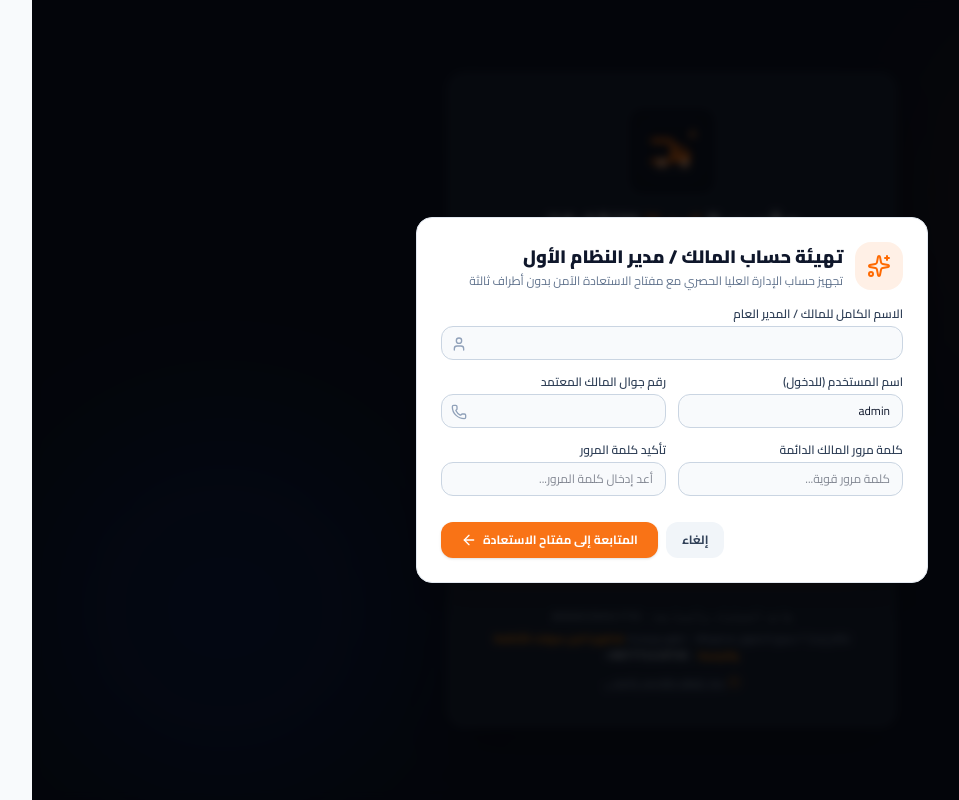
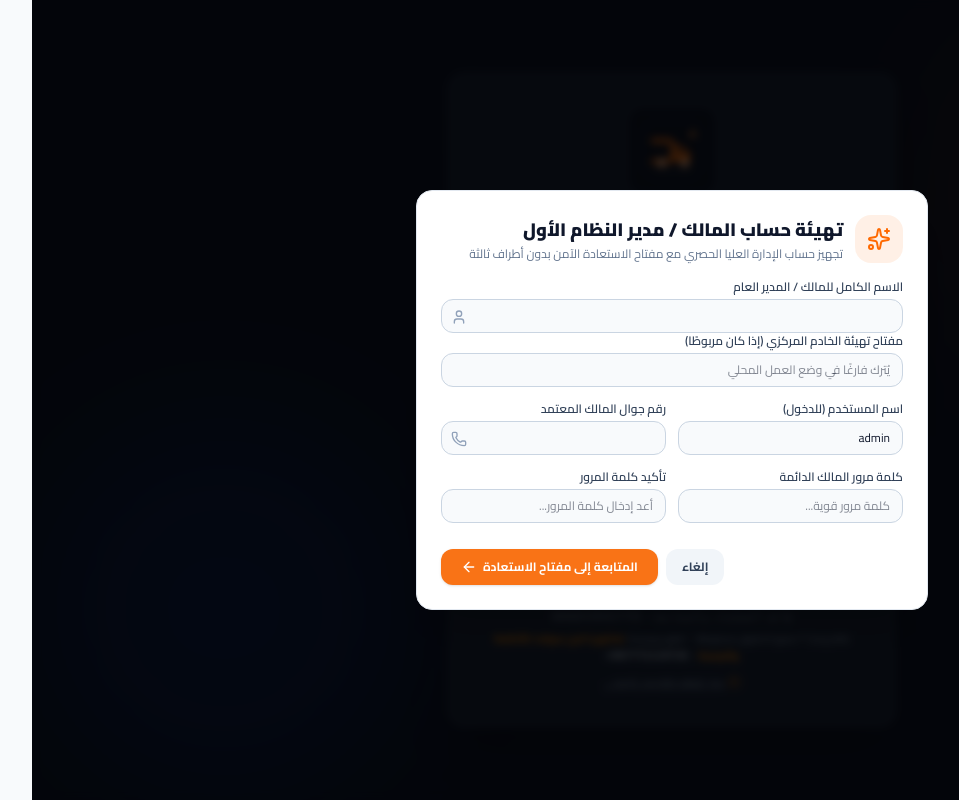
Before and after one commit to jovanexpress713-jpg/EJAZ, a React (Vite) app: page / in a window 1280 px wide. Shown: the whole page, without its empty margins (287-1246 px from the left). Built offline with nearby package versions, Linux system fonts and the light colour scheme; no server answers.

Commit message:
security: support one-time central server setup key

```diff
--- a/src/components/FirstRunSetupModal.tsx
+++ b/src/components/FirstRunSetupModal.tsx
@@ -26,6 +26,7 @@ export const FirstRunSetupModal: React.FC<FirstRunSetupModalProps> = ({
   const [fullName, setFullName] = useState('');
   const [username, setUsername] = useState('admin');
   const [phone, setPhone] = useState('');
+  const [setupKey, setSetupKey] = useState('');
   const [password, setPassword] = useState('');
   const [confirmPassword, setConfirmPassword] = useState('');
   const [recoveryKey, setRecoveryKey] = useState<string>(() => generateRecoveryKey());
@@ -99,7 +100,8 @@ export const FirstRunSetupModal: React.FC<FirstRunSetupModalProps> = ({
         fullName: fullName.trim(),
         username: username.trim().toLowerCase(),
         phone: phone.trim(),
-        password: password,
+        password,
+        setupKey: setupKey.trim(),
       }).catch(err => console.warn('Server owner sync note:', err));
 
       // Also update settings owner phone
@@ -155,6 +157,19 @@ export const FirstRunSetupModal: React.FC<FirstRunSetupModalProps> = ({
                   className="w-full bg-slate-50 dark:bg-slate-800 border border-slate-300 dark:border-slate-700 rounded-xl px-3 py-2 text-xs text-slate-900 dark:text-white pl-8 focus:outline-none focus:border-orange-500"
                 />
                 <UserIcon className="w-4 h-4 text-slate-400 absolute left-2.5 top-2.5" />
+              </div>
+              <div>
+                <label className="block text-xs font-semibold text-slate-700 dark:text-slate-300 mb-1">
+                  مفتاح تهيئة الخادم المركزي (إذا كان مربوطًا)
+                </label>
+                <input
+                  type="password"
+                  autoComplete="off"
+                  value={setupKey}
+                  onChange={e => setSetupKey(e.target.value)}
+                  placeholder="يُترك فارغًا في وضع العمل المحلي"
+                  className="w-full bg-slate-50 dark:bg-slate-800 border border-slate-300 dark:border-slate-700 rounded-xl px-3 py-2 text-xs text-slate-900 dark:text-white focus:outline-none focus:border-orange-500"
+                />
               </div>
             </div>
 
```
